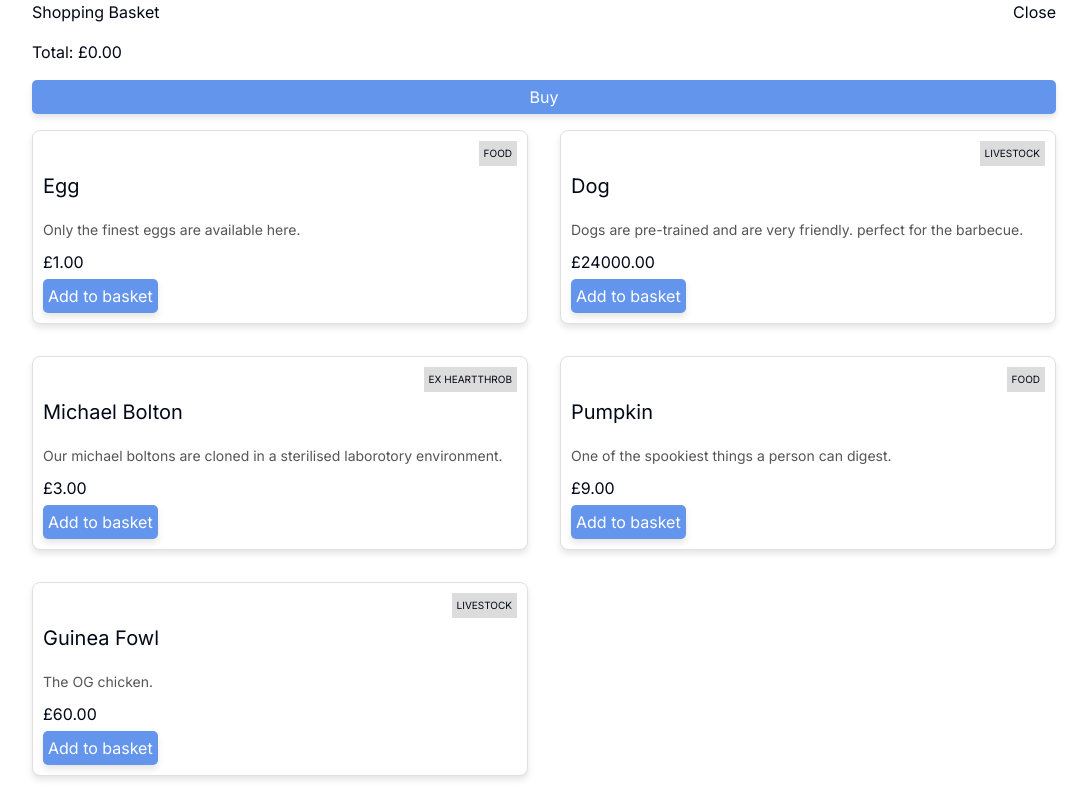
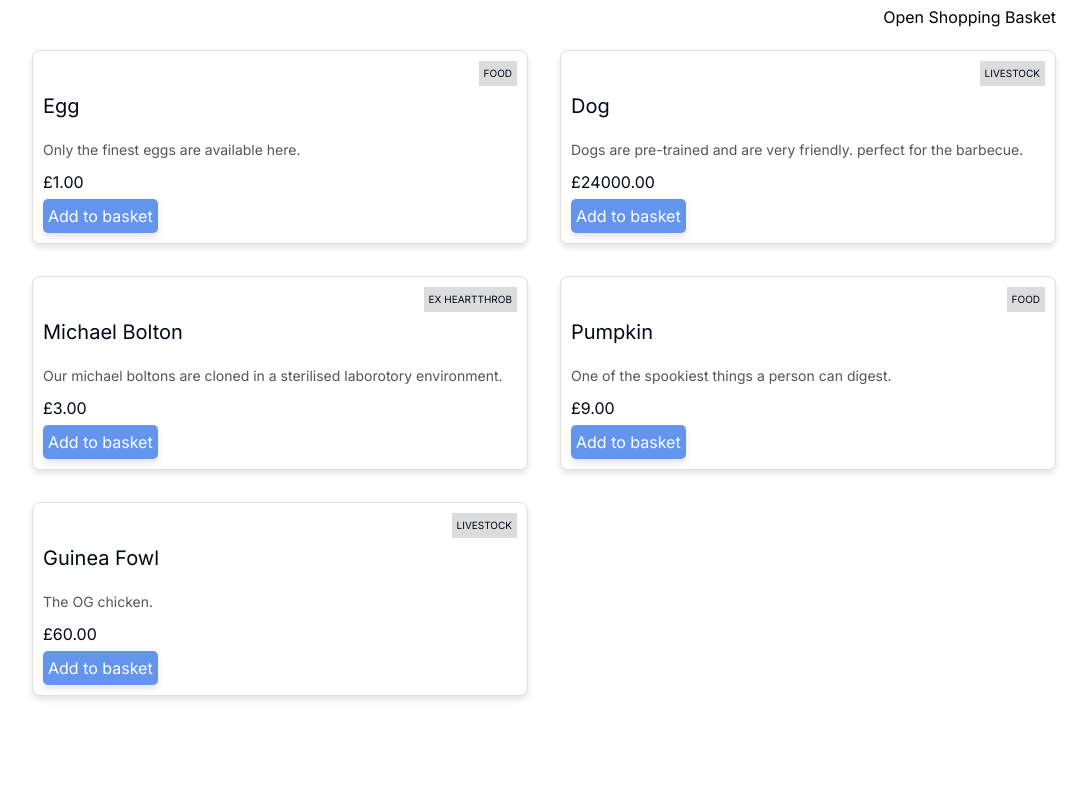
Before and after one commit to sammish93/uke40oppgave, a Next.js app: page /products in a window 1280 px wide. Shown: the whole page, without its empty margins (96-1183 px from the left). Built offline with nearby package versions, Linux system fonts and the light colour scheme.

Commit message:
added popout shopping basket and changed functions to custom hooks as well as made custom API GET

```diff
--- /dev/null
+++ b/src/app/api/products/route.ts
@@ -0,0 +1,11 @@
+import { NextResponse } from "next/server"
+import getProducts from "@/domain/functions"
+
+export function GET() {
+  const responses = getProducts()
+
+  return NextResponse.json(
+    { data: Array.from(responses.values()) },
+    { status: 200 },
+  )
+}
--- a/src/app/products/page.tsx
+++ b/src/app/products/page.tsx
@@ -2,45 +2,41 @@
 
 import { useState } from "react"
 
+import BasketPopout from "@/components/BasketPopout"
 import Card from "@/components/Card"
 import ProductCart from "@/components/ProductCart"
 import ProductList from "@/components/ProductList"
 import getProducts from "@/domain/functions"
+import ShoppingBasketHook from "@/domain/ShoppingBasketHook"
 import Product from "@/models/Product"
 import ShoppingBasket from "@/models/ShoppingBasket"
 
 const ProductsPage = () => {
-  const [basket, setBasket] = useState(
-    new ShoppingBasket(new Map<Product, number>()),
-  )
+  const { basket, changeQuantity, removeProduct, buyBasket } =
+    ShoppingBasketHook()
 
-  const changeQuantity = (product: Product, quantity: number) => {
-    const updatedBasket = new ShoppingBasket(new Map(basket.basket))
-    updatedBasket.changeQuantity(product, quantity)
-    setBasket(updatedBasket)
+  const [isOpen, setIsOpen] = useState(false)
+
+  const openPopout = () => {
+    setIsOpen(true)
   }
 
-  const removeProduct = (product: Product) => {
-    const updatedBasket = new ShoppingBasket(new Map(basket.basket))
-    updatedBasket.removeItem(product)
-    setBasket(updatedBasket)
-  }
-
-  const buyBasket = () => {
-    const basketEmptied = basket.purchaseBasket()
-
-    setBasket(new ShoppingBasket(new Map<Product, number>()))
+  const closePopout = () => {
+    setIsOpen(false)
   }
 
   return (
     <div className="flex justify-center">
       <div className="w-4/5">
+        <BasketPopout openPopout={openPopout} isOpen={isOpen}>
           <ProductCart
             basket={basket}
             changeQuantity={changeQuantity}
             removeProduct={removeProduct}
             buyBasket={buyBasket}
+            closePopout={closePopout}
           />
+        </BasketPopout>
         <ProductList changeQuantity={changeQuantity} />
       </div>
     </div>
--- /dev/null
+++ b/src/components/BasketPopout.tsx
@@ -0,0 +1,25 @@
+import { useState } from "react"
+
+type DummyProps = {
+  openPopout: () => void
+  isOpen: boolean
+  children: React.ReactNode
+}
+
+const BasketPopout = (params: DummyProps) => {
+  return (
+    <div>
+      <div className="flex justify-end">
+        <button
+          onClick={params.openPopout}
+          className="bg-transparent px-0 text-right text-black shadow-none hover:text-blue-600"
+        >
+          Open Shopping Basket
+        </button>
+      </div>
+      {params.isOpen && <div>{params.children}</div>}
+    </div>
+  )
+}
+
+export default BasketPopout
--- a/src/components/Card.tsx
+++ b/src/components/Card.tsx
@@ -10,8 +10,7 @@ type DummyProps = {
 const Card = (params: DummyProps) => {
   const handleButtonClick = () => {
     const product: Product = params.product
-    const quantity = 1
-    params.changeQuantity(product, quantity)
+    params.changeQuantity(product, 1)
   }
 
   return (
--- a/src/components/ProductCart.tsx
+++ b/src/components/ProductCart.tsx
@@ -8,18 +8,24 @@ type DummyProps = {
   changeQuantity: (product: Product, quantity: number) => void
   removeProduct: (product: Product) => void
   buyBasket: () => void
+  closePopout: () => void
 }
 
 const ProductCart = (params: DummyProps) => {
   return (
+    <div className="fixed inset-y-0 right-0 z-10 h-screen w-1/3 overflow-y-auto bg-white p-5 shadow-lg ">
       <div className="flex flex-col space-y-4">
         <div className="flex justify-between">
           <h2 className="text-left">Shopping Basket</h2>
-        <a href="." className="text-right">
+          <button
+            onClick={params.closePopout}
+            className="bg-transparent text-right text-black shadow-none hover:text-blue-600"
+          >
             Close
-        </a>
+          </button>
         </div>
-      {Array.from(params.basket.basket.entries()).map(([product, quantity]) => (
+        {Array.from(params.basket.basket.entries()).map(
+          ([product, quantity]) => (
             <ProductInCart
               key={product.title}
               product={product}
@@ -27,9 +33,11 @@ const ProductCart = (params: DummyProps) => {
               changeQuantity={params.changeQuantity}
               removeProduct={params.removeProduct}
             />
-      ))}
+          ),
+        )}
         <span>Total: £{params.basket.totalBasketPrice()}.00</span>
         <button onClick={params.buyBasket}>Buy</button>
+      </div>
     </div>
   )
 }
--- a/src/components/ProductList.tsx
+++ b/src/components/ProductList.tsx
@@ -1,3 +1,5 @@
+import { useEffect, useState } from "react"
+
 import getProducts from "@/domain/functions"
 import Product from "@/models/Product"
 import Card from "./Card"
@@ -7,13 +9,42 @@ type DummyProps = {
 }
 
 const ProductList = ({ changeQuantity }: DummyProps) => {
+  const [responses, setResponses] = useState<Response[]>([])
+
+  useEffect(() => {
+    // Using async/await to be able to handle the promise coming from fetch
+    const getResponses = async () => {
+      // Using fetch and the url matchin folder (api/responses/route.ts)
+      // Using get since that is what this route handles
+      const response = await fetch("/api/products", {
+        method: "get",
+      })
+
+      // Using a built in method on the fetch-response that converts the "stream" to JSON (object-like data)
+      const result = (await response.json()) as { data: Response[] }
+      // Using the state-setter to update the state after component is mounted
+      setResponses(result.data)
+    }
+
+    // Call the fetch function
+    // eslint-disable-next-line @typescript-eslint/no-floating-promises
+    getResponses()
+  }, [])
+
   return (
     <div className="-mx-4 flex flex-wrap">
-      {getProducts().map((item) => (
-        <div key={item.title} className="w-full p-4 sm:w-1/2">
+      {responses.map((response) => (
+        <div key={response.title} className="w-full p-4 sm:w-1/2">
           <Card
-            key={item.title}
-            product={item}
+            key={response.title}
+            product={
+              new Product(
+                response.title,
+                response.description,
+                response.category,
+                response.price,
+              )
+            }
             changeQuantity={changeQuantity}
           />
         </div>
--- /dev/null
+++ b/src/domain/ShoppingBasketHook.tsx
@@ -0,0 +1,38 @@
+import { useState } from "react"
+
+import Product from "@/models/Product"
+import ShoppingBasket from "@/models/ShoppingBasket" // Import your ShoppingBasket class and Product type
+
+function ShoppingBasketHook() {
+  const [basket, setBasket] = useState(
+    new ShoppingBasket(new Map<Product, number>()),
+  )
+
+  const changeQuantity = (product: Product, quantity: number) => {
+    basket.changeQuantity(product, quantity)
+    const updatedBasket = new ShoppingBasket(new Map(basket.basket))
+
+    setBasket(updatedBasket)
+  }
+
+  const removeProduct = (product: Product) => {
+    const updatedBasket = new ShoppingBasket(new Map(basket.basket))
+    updatedBasket.removeItem(product)
+    setBasket(updatedBasket)
+  }
+
+  const buyBasket = () => {
+    const basketEmptied = basket.purchaseBasket()
+
+    setBasket(new ShoppingBasket(new Map<Product, number>()))
+  }
+
+  return {
+    basket,
+    changeQuantity,
+    removeProduct,
+    buyBasket,
+  }
+}
+
+export default ShoppingBasketHook
```
Lines whose indentation alone changed are shown as unchanged.
